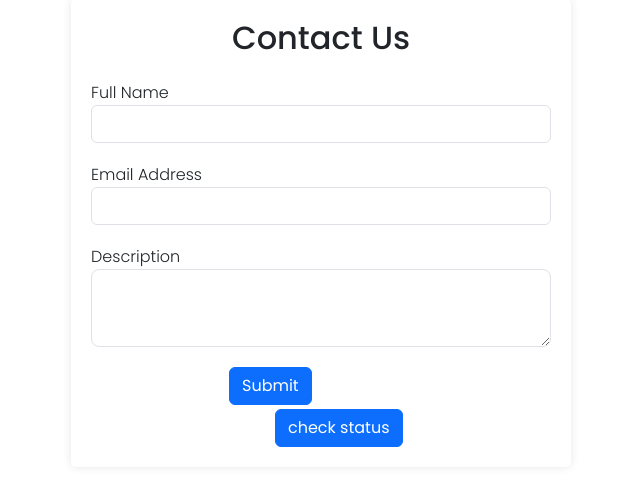
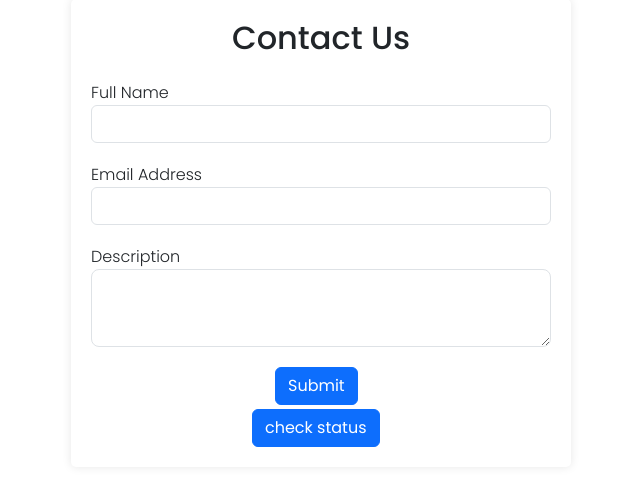
Before and after one commit to Ntanmay10/NaikMedEase, a PHP site: page /contactus.php in a window 1280 px wide. Shown: the part 157-643 px from the top of the page, without its empty margins (319-959 px from the left). Run offline with PHP 8.4, Linux system fonts and the light colour scheme.

Commit message:
14-03-2024

```diff
--- a/Addcompany.php
+++ b/Addcompany.php
@@ -25,6 +25,11 @@
     }
     ?>
     <link rel="stylesheet" href="./css/table.css">
+    <style>
+    .mid{
+      margin-left: 45%;
+    }
+  </style>
 </head>
 <body>
     <div class="form-container" method="post">
--- a/Addmeds.php
+++ b/Addmeds.php
@@ -30,6 +30,11 @@
         }
     }
     ?>
+    <style>
+        .mid{
+            margin-left: 42%;
+        }
+    </style>
 </head>
 
 <body>
--- a/checkstatus.php
+++ b/checkstatus.php
@@ -9,6 +9,11 @@
     <?php $con = mysqli_connect("localhost", "root", "", "naikmedease"); ?>
     <link rel="stylesheet" href="./css/form.css">
     <link rel="stylesheet" href="./css/table.css">
+    <style>
+        .mid{
+            margin-left: 42%;
+        }
+    </style>
 </head>
 <body>
     <div class="form-container" method="post">
--- a/contactus.php
+++ b/contactus.php
@@ -25,8 +25,11 @@
     ?>
     <link rel="stylesheet" href="./css/form.css">
     <style>
+        .mid {
+            margin-left: 40%;
+        }
         .mid1 {
-            margin-left: 40%;
+            margin-left: 35%;
         }
     </style>
 </head>
--- a/css/form.css
+++ b/css/form.css
@@ -18,11 +18,3 @@
 .form-group {
     margin-bottom: 20px;
 }
-
-.mid{
-    margin-left: 30%;
-}
-
-.mid1{
-    margin-left: 25%;
-}
--- a/index.php
+++ b/index.php
@@ -29,6 +29,9 @@
             <div class="carousel-item">
                 <img src="./images/s3.jpg" class="d-block w-100" alt="...">
             </div>
+            <div class="carousel-item">
+                <img src="./images/s4.jpg" class="d-block w-100" height="353px" alt="...">
+            </div>
         </div>
         <button class="carousel-control-prev" type="button" data-bs-target="#carouselExampleAutoplaying" data-bs-slide="prev">
             <span class="carousel-control-prev-icon" aria-hidden="true"></span>
--- a/manageprofile.php
+++ b/manageprofile.php
@@ -37,6 +37,11 @@
         header('location:logout.php');
     }
     ?>
+    <style>
+        .mid{
+            margin-left: 42%;
+        }
+    </style>
 </head>
 
 <body>
--- a/signup.php
+++ b/signup.php
@@ -30,6 +30,11 @@
     }
   }
   ?>
+  <style>
+    .mid{
+      margin-left: 41%;
+    }
+  </style>
 </head>
 
 
--- a/updatemedecine.php
+++ b/updatemedecine.php
@@ -44,6 +44,11 @@
     }
     ?>
     <link rel="stylesheet" href="./css/form.css">
+    <style>
+        .mid{
+            margin-left: 42%;
+        }
+    </style>
 </head>
 
 <body>
```
Also changed, not shown: login.php (+6 -1 lines).
